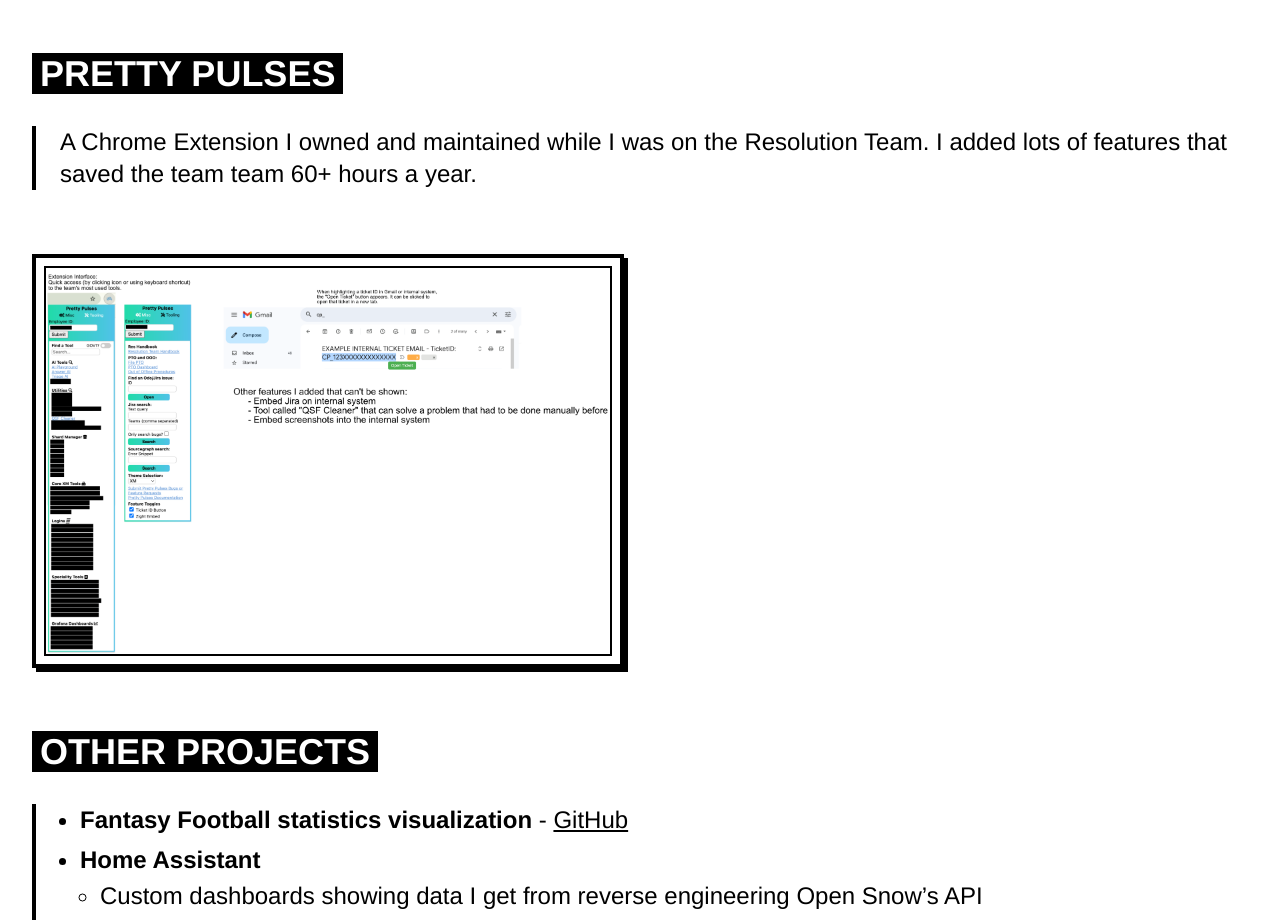
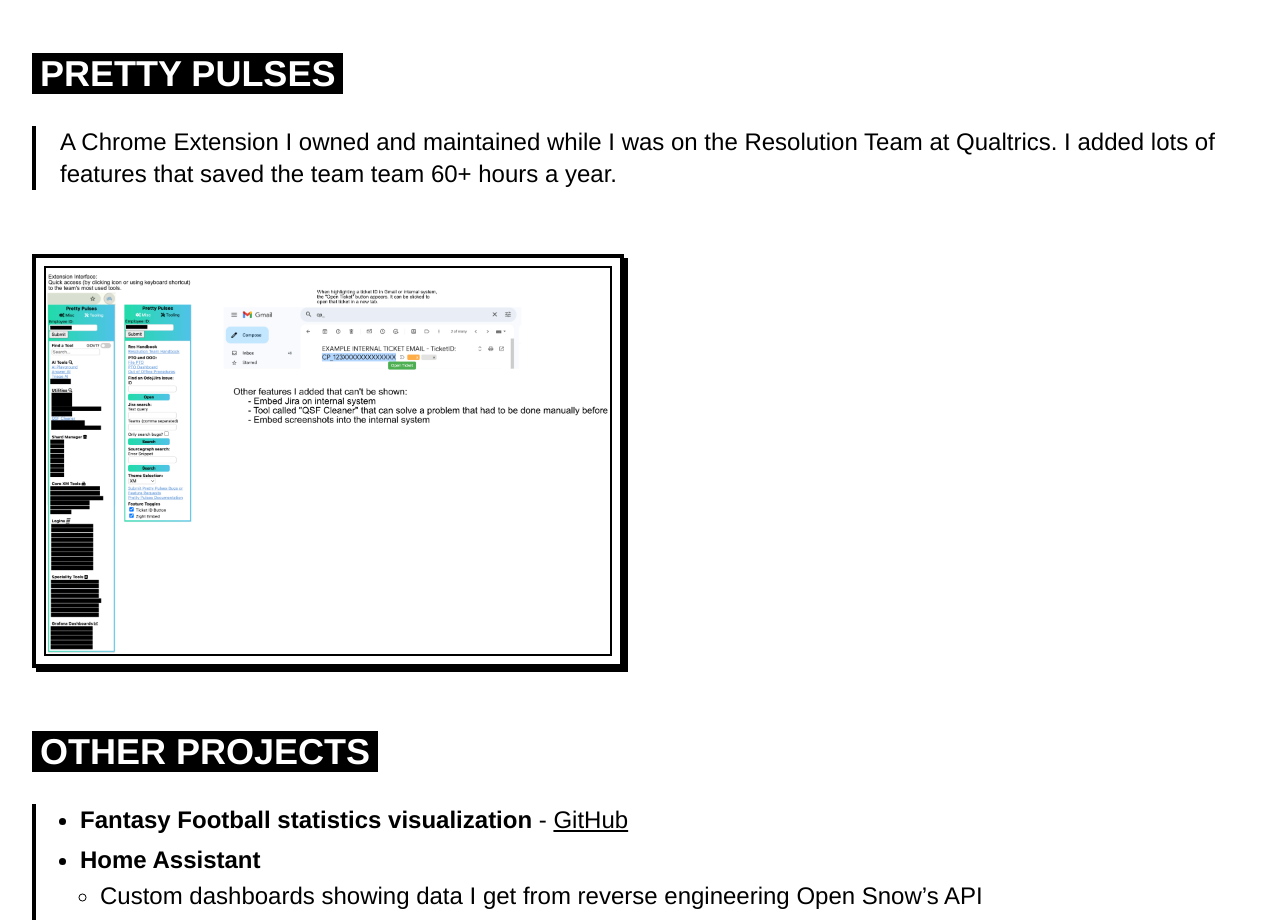
Before and after one commit to siasl/portfolio, a React (Vite) app in the folder web-portfolio/: page / in a window 1280 px wide. Shown: the part 4540-5460 px from the top of the page. Built offline with nearby package versions, Linux system fonts and the light colour scheme.

Commit message:
clarify pretty pulses line

```diff
--- a/web-portfolio/src/data/projects.tsx
+++ b/web-portfolio/src/data/projects.tsx
@@ -132,7 +132,7 @@ export const projects: Project[] = [
             {
                 title: 'Pretty Pulses',
                 layout: 'grid',
-                description: 'A Chrome Extension I owned and maintained while I was on the Resolution Team. I added lots of features that saved the team team 60+ hours a year.',
+                description: 'A Chrome Extension I owned and maintained while I was on the Resolution Team at Qualtrics. I added lots of features that saved the team team 60+ hours a year.',
                 media: [
                     {
                         type: 'image',
```
